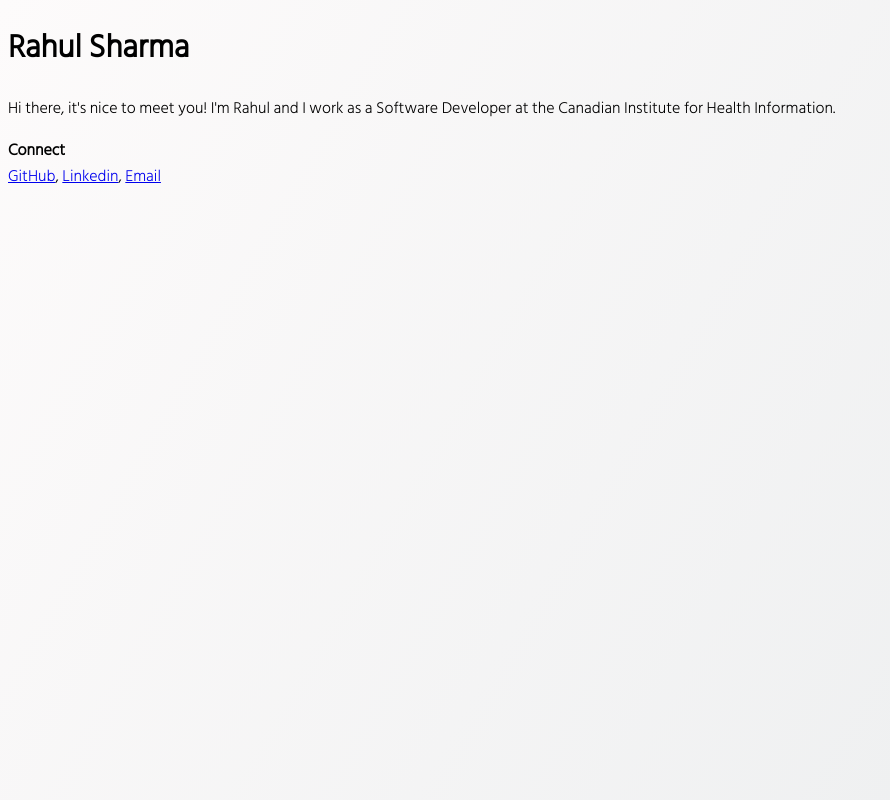
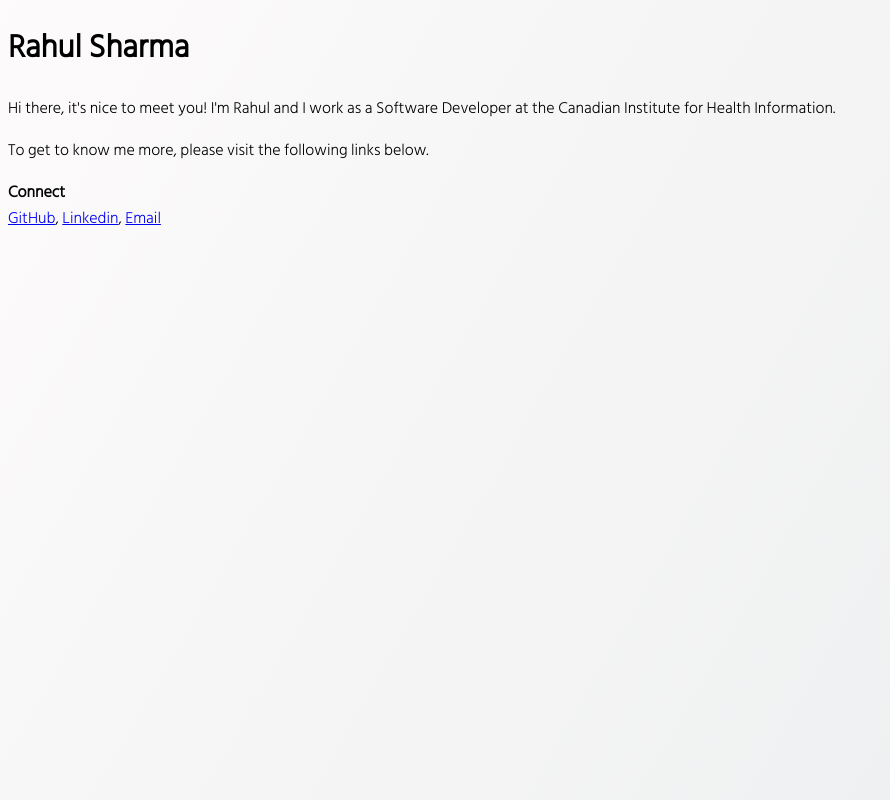
Before and after one commit to rahul494/rahul494.github.io, a plain HTML site: page index.html in a window 1280 px wide. Shown: the whole page, without its empty margins (0-890 px from the left). Drawn offline with Linux system fonts and the light colour scheme.

Commit message:
Update index.html

```diff
--- a/index.html
+++ b/index.html
@@ -10,6 +10,7 @@
     <div>
         <h1>Rahul Sharma</h1>
         <p>Hi there, it's nice to meet you! I'm Rahul and I work as a Software Developer at the Canadian Institute for Health Information.</p>
+        <p>To get to know me more, please visit the following links below.</p>
         <b>Connect</b><br>
         <a href="https://github.com/rahul494">GitHub</a>, <a href="https://linkedin.com/in/sharmarah"
             target="_blank">Linkedin</a>, <a href="mailto:sharmarah494@gmail.com">Email</a>
```
